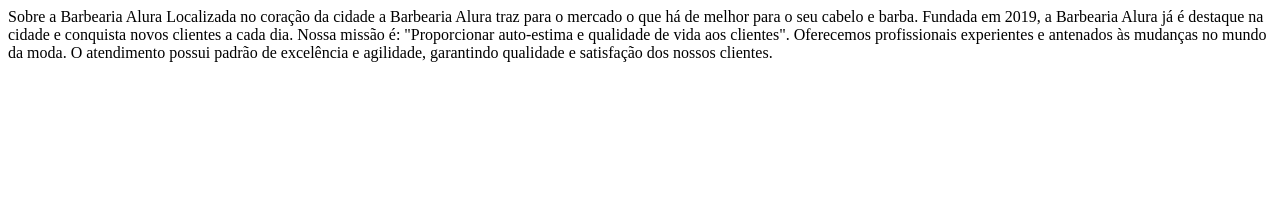
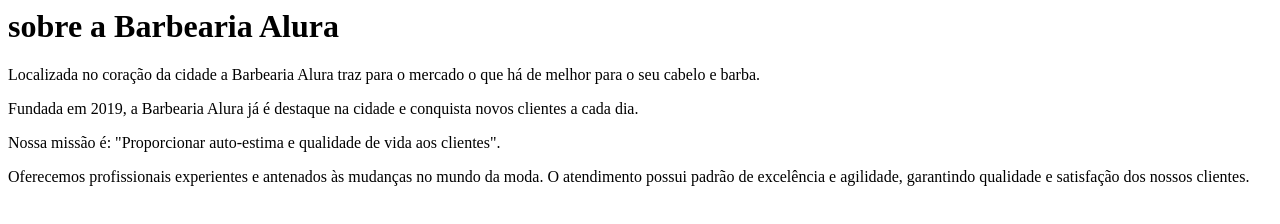
Before and after one commit to Amandaescola/Aula2807, a plain HTML site: page index.html in a window 1280 px wide. Drawn offline with Linux system fonts and the light colour scheme.

Commit message:
adicionei h1 e p

```diff
--- a/index.html
+++ b/index.html
@@ -1,7 +1,9 @@
-Sobre a Barbearia Alura
+<h1>sobre a Barbearia Alura </h1>
 
-Localizada no coração da cidade a Barbearia Alura traz para o mercado o que há de melhor para o seu cabelo e barba. Fundada em 2019, a Barbearia Alura já é destaque na cidade e conquista novos clientes a cada dia.
+<p>Localizada no coração da cidade a Barbearia Alura traz para o mercado o que há de melhor para o seu cabelo e barba.</p>
+ <p>Fundada em 2019, a Barbearia Alura já é destaque na cidade e conquista novos clientes a cada dia.</p>
 
-Nossa missão é: "Proporcionar auto-estima e qualidade de vida aos clientes".
+<p>Nossa missão é: "Proporcionar auto-estima e qualidade de vida aos clientes".</p>
 
-Oferecemos profissionais experientes e antenados às mudanças no mundo da moda. O atendimento possui padrão de excelência e agilidade, garantindo qualidade e satisfação dos nossos clientes.
+<p>Oferecemos profissionais experientes e antenados às mudanças no mundo da moda.
+O atendimento possui padrão de excelência e agilidade, garantindo qualidade e satisfação dos nossos clientes.</p>
```
